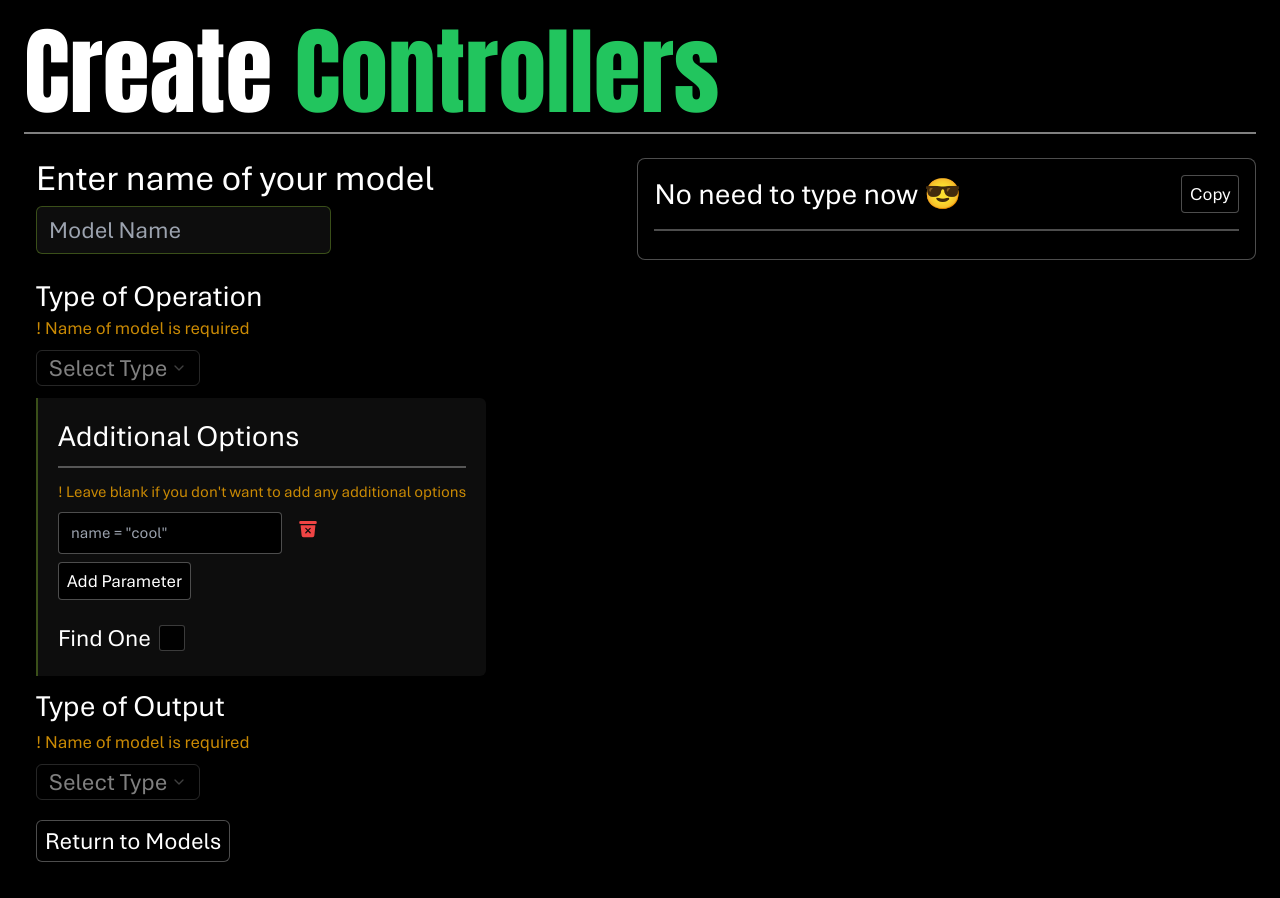
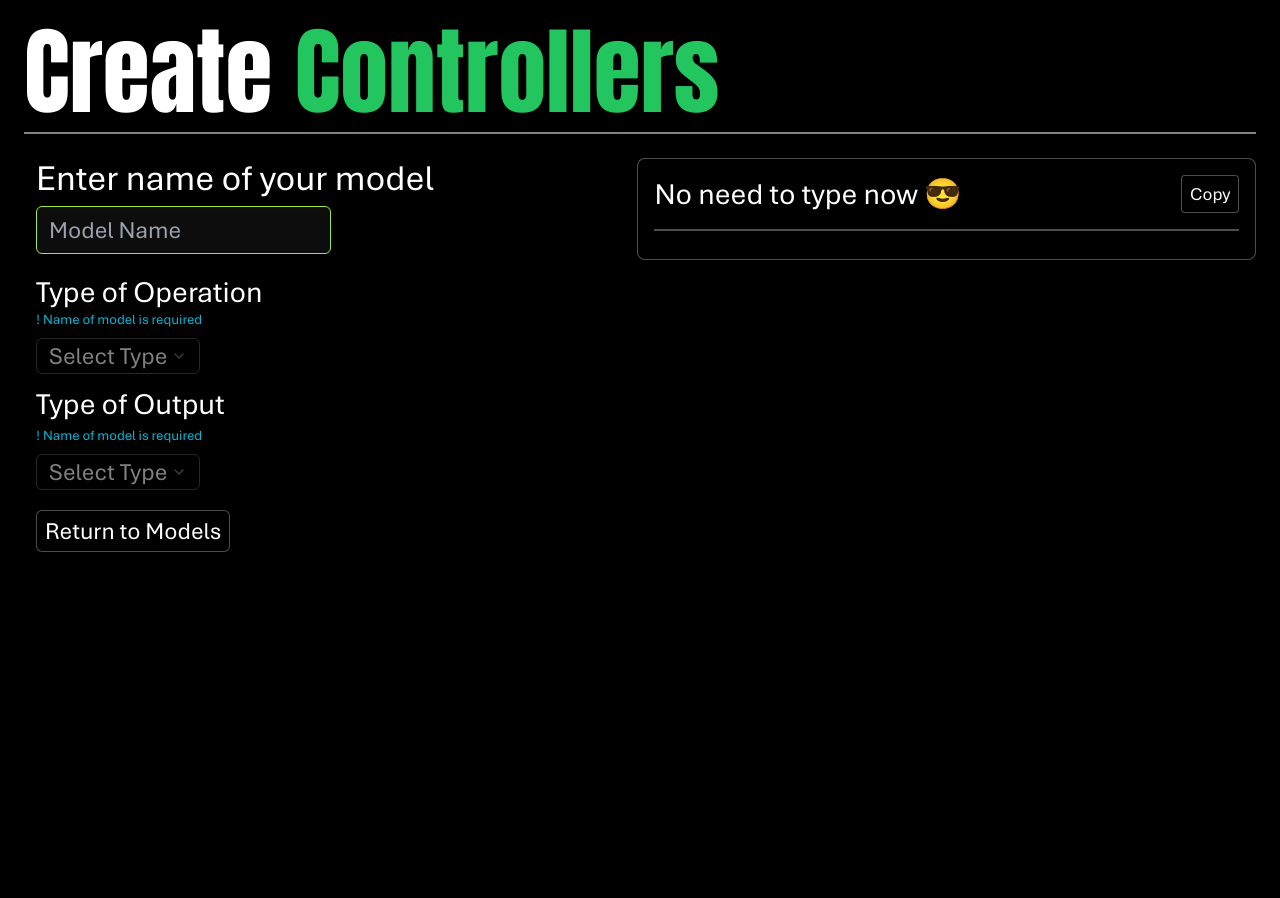
Before and after one commit to parv141206/mongui, a Next.js app: page /create-controller in a window 1280 px wide. After the commit the page ends 800 px from the top, so only its background shows below. Built offline with nearby package versions, Linux system fonts and the light colour scheme.

Commit message:
temp
Co-authored-by: Rudra Mehta <rudyrog@users.noreply.github.com>

```diff
--- a/src/app/(routes)/create-controller/page.tsx
+++ b/src/app/(routes)/create-controller/page.tsx
@@ -23,7 +23,7 @@ export default function CreateController() {
   const [copy, setCopy] = useState(false);
   const [operation, setOperation] = useState<
     "fetch" | "create" | "update" | "delete"
-  >("fetch");
+  >("");
   const [code, setCode] = useState("");
   const [query, setQuery] = useState({ query: {} });
   const handleTypeChange = (value) => {
@@ -132,11 +132,9 @@ export default function CreateController() {
             placeholder="Model Name"
           />
 
-          <div className="mt-3 text-3xl">Type of Operation</div>
+          <div className="mt-2 text-3xl">Type of Operation</div>
           {modelName === "" && (
-            <p className="text-lg text-yellow-600">
-              ! Name of model is required
-            </p>
+            <p className="warning text-lg">! Name of model is required</p>
           )}
           <Select onValueChange={handleOperationChange} disabled={!modelName}>
             <SelectTrigger className="mt-2 w-fit space-x-1 border-white/30 text-2xl">
@@ -152,10 +150,10 @@ export default function CreateController() {
           <>
             {operation === "fetch" && (
               <>
-                <div className="mt-3 w-fit gap-3 rounded-br-md rounded-tr-md border-l-2 border-lime-400/30 bg-white/5 p-5 text-white">
+                <div className="mt-3 w-fit gap-3 rounded-br-md rounded-tr-md border-l-2 border-lime-400 bg-white/5 p-5 text-white">
                   <div className="text-3xl">Additional Options</div>
                   <hr className="mb-3 mt-3 border border-white/30" />
-                  <div className="text-md font-medium text-yellow-600">
+                  <div className="warning">
                     ! Leave blank if you don't want to add any additional
                     options
                   </div>
@@ -201,7 +199,7 @@ export default function CreateController() {
           </>
           <div className="mt-3 text-3xl">Type of Output</div>
           {modelName === "" && (
-            <p className="mb-2 mt-1 text-lg text-yellow-600">
+            <p className="warning mb-2 mt-1 text-lg">
               ! Name of model is required
             </p>
           )}
--- a/src/app/globals.css
+++ b/src/app/globals.css
@@ -191,8 +191,12 @@ html {
     transform: scale(0.8);
   }
 }
+
+.warning {
+  @apply text-sm text-cyan-500;
+}
 .controller-input {
-  @apply mb-3 mt-2 h-12 w-2/4 appearance-none rounded-md border border-lime-400/30 bg-white bg-opacity-5 bg-[length:20px] bg-right bg-no-repeat px-3 py-2 text-2xl;
+  @apply mb-3 mt-2 h-12 w-2/4 appearance-none rounded-md border border-lime-400 bg-white bg-opacity-5 bg-[length:20px] bg-right bg-no-repeat px-3 py-2 text-2xl;
 }
 .button {
   @apply w-fit rounded-sm border border-white/30 bg-black px-2 py-1 text-lg text-white transition duration-300 ease-in-out hover:bg-white hover:text-black;
```
